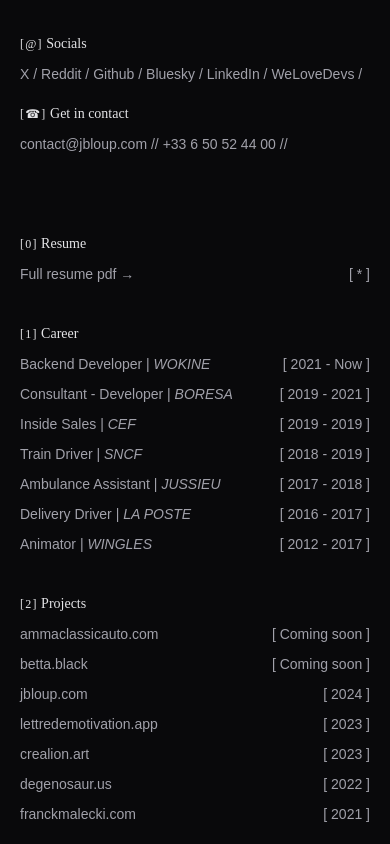
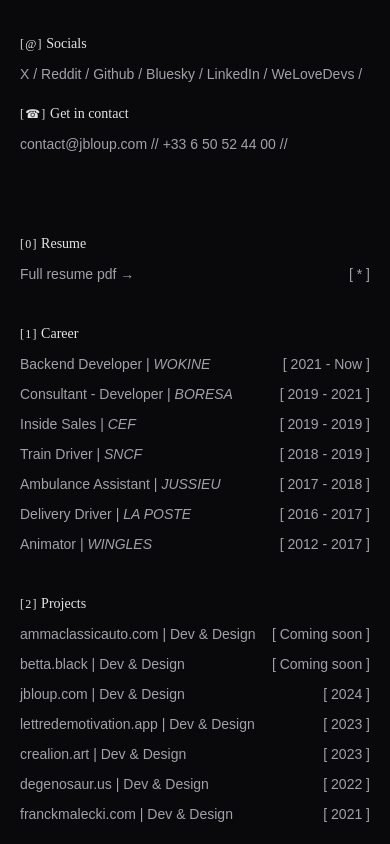
Before and after one commit to ogrre/jbloup-v4, a Vue app: page / in a window 390 px wide. Shown: the part 494-1338 px from the top of the page. Built offline with nearby package versions, Linux system fonts and the light colour scheme; a web font is replaced by a local one.

Commit message:
fix(responsive): fix responsive of project div

```diff
--- a/src/App.vue
+++ b/src/App.vue
@@ -102,13 +102,12 @@
           <span class="tracking-widest text-xs">[2]</span> Projects
         </h2>
         <ul class="w-full lg:w-2/3 space-y-2.5">
-          <li class="sm:w-full flex flex-row justify-between hover:bg-zinc-300 hover:text-zinc-950 transition-colors duration-300"
+          <li class="hover:bg-zinc-300 hover:text-zinc-950 transition-colors duration-300"
               v-for="project in resume.projects" v-bind:key="project.name">
             <a class="sm:w-full flex flex-row justify-between " :href="project.url" target="_blank">
-              <h4>{{ project.name }}
-              </h4>
+              <h4>{{ project.name }} | <span>Dev & Design</span></h4>
+              <p class="sm:w-72">[ {{ project.url ? project.starDate : 'Coming soon'}} ]</p>
             </a>
-            <p class="sm:w-72">[ {{ project.url ? project.starDate : 'Coming soon'}} ]</p>
           </li>
         </ul>
       </div>
```
